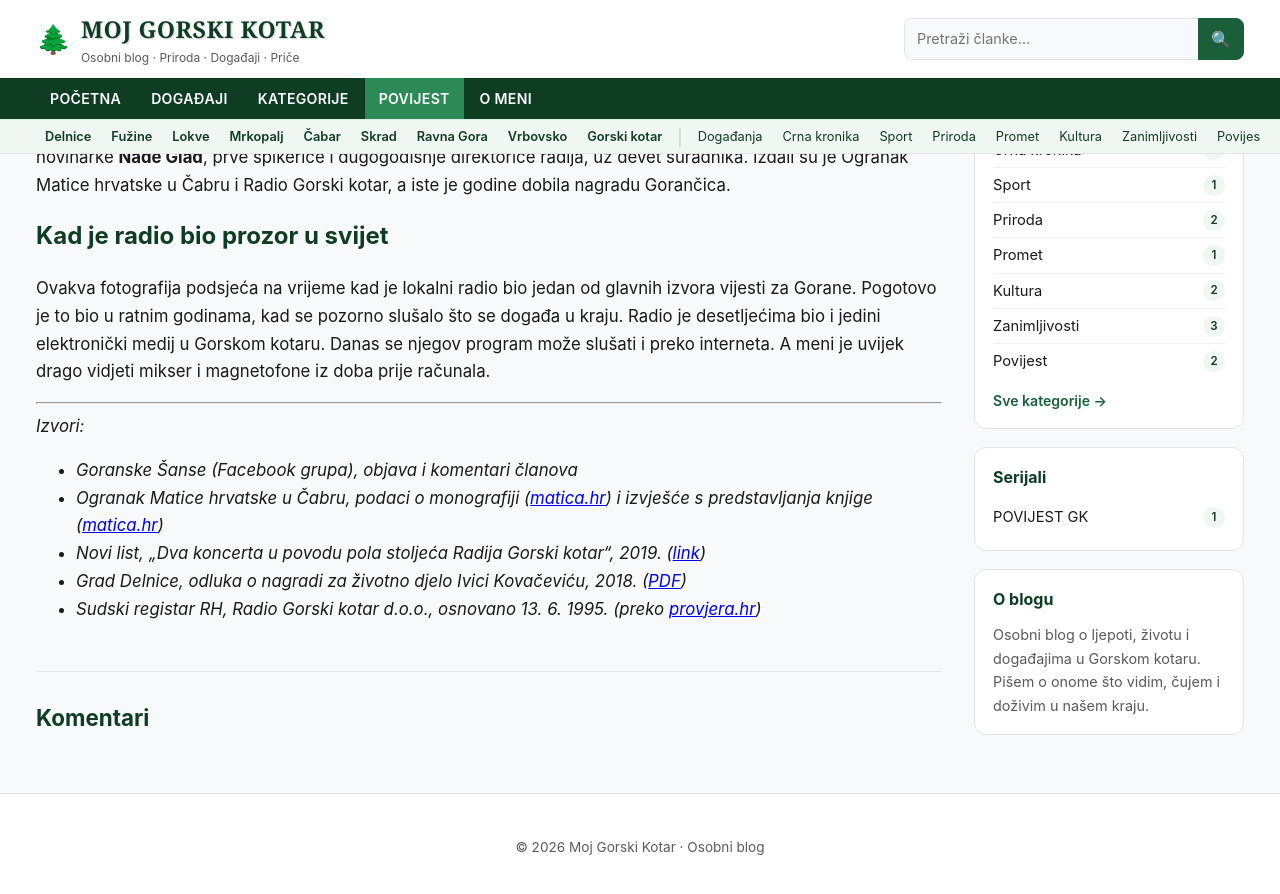
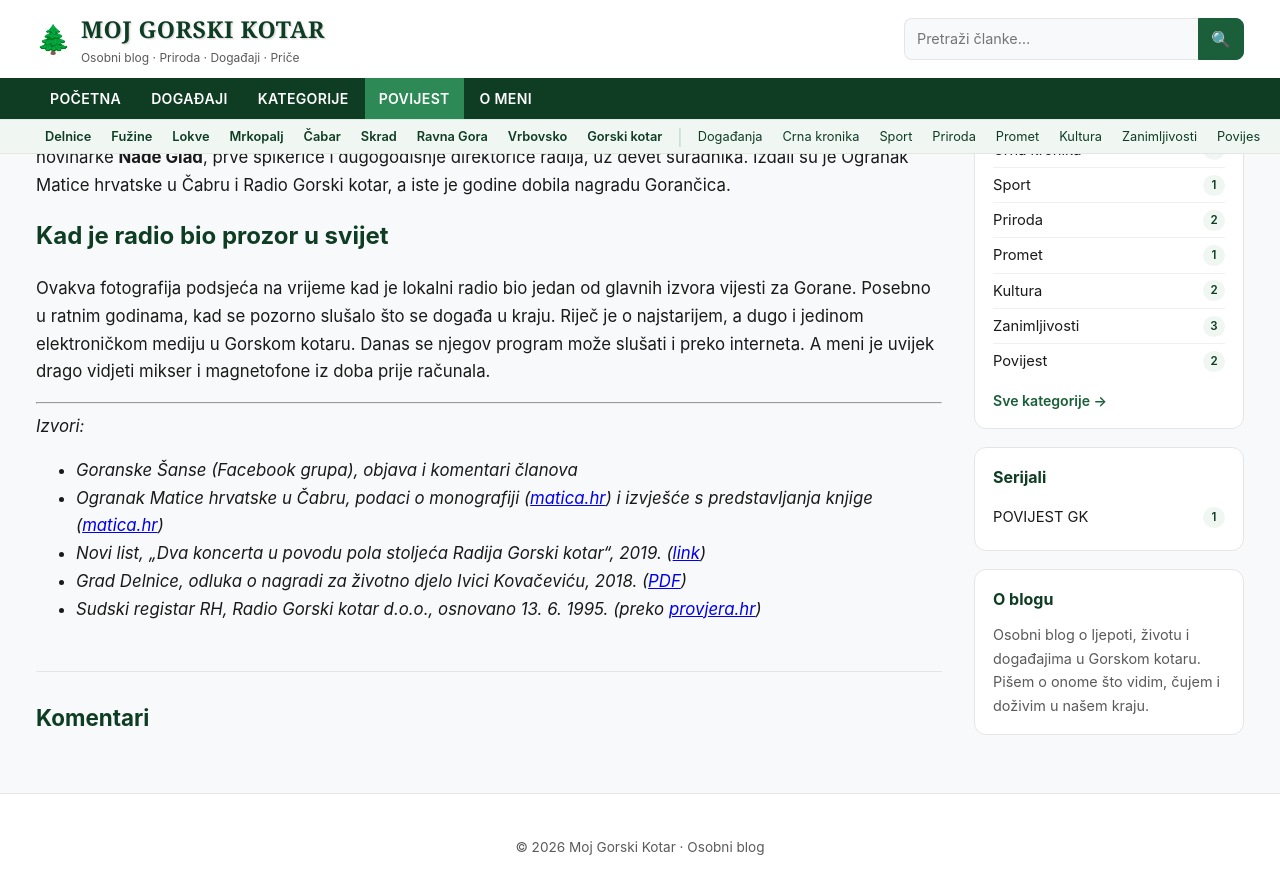
Before and after one commit to MojGK/gorski-kotar.info, a Jekyll site: the page built from _posts/2026-10-23-arhivska-fotografija-studio-radija-delnice.md, in a window 1280 px wide and 900 px high, scrolled down 1315 px. Shown: the top 894 px of the window. Built offline with Jekyll 4.4.1, drawn with Linux system fonts in a browser that asks for light colours; comment, search, counter and statistics services are not loaded.

Commit message:
Radio post: preciznija formulacija

```diff
--- a/_posts/2026-10-23-arhivska-fotografija-studio-radija-delnice.md
+++ b/_posts/2026-10-23-arhivska-fotografija-studio-radija-delnice.md
@@ -25,7 +25,7 @@ Za 50. rođendan 2019. izašla je monografija **„Radio Delnice – Radio Gorsk
 
 ## Kad je radio bio prozor u svijet
 
-Ovakva fotografija podsjeća na vrijeme kad je lokalni radio bio jedan od glavnih izvora vijesti za Gorane. Pogotovo je to bio u ratnim godinama, kad se pozorno slušalo što se događa u kraju. Radio je desetljećima bio i jedini elektronički medij u Gorskom kotaru. Danas se njegov program može slušati i preko interneta. A meni je uvijek drago vidjeti mikser i magnetofone iz doba prije računala.
+Ovakva fotografija podsjeća na vrijeme kad je lokalni radio bio jedan od glavnih izvora vijesti za Gorane. Posebno u ratnim godinama, kad se pozorno slušalo što se događa u kraju. Riječ je o najstarijem, a dugo i jedinom elektroničkom mediju u Gorskom kotaru. Danas se njegov program može slušati i preko interneta. A meni je uvijek drago vidjeti mikser i magnetofone iz doba prije računala.
 
 ---
 
```
